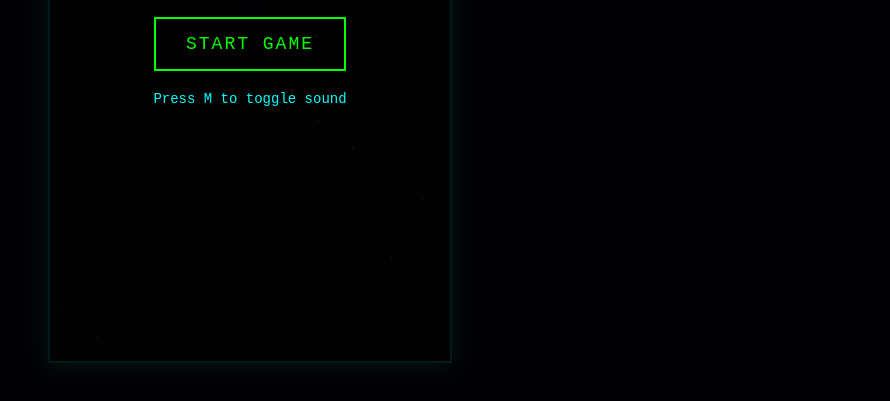
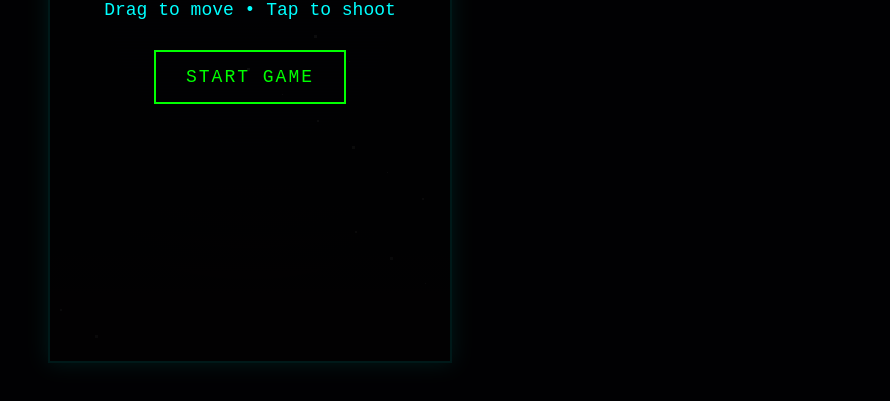
Before and after one commit to erikgoulet/pixel-guardians, a website: page index.html in a window 1280 px wide. Shown: the part 395-796 px from the top of the page, without its empty margins (390-1280 px from the left). Drawn offline with Linux system fonts and the light colour scheme.

Commit message:
Remove sound toggle instruction from home screen

```diff
--- a/index.html
+++ b/index.html
@@ -24,7 +24,6 @@
             <h2>Earth's Last Stand</h2>
             <p>Drag to move • Tap to shoot</p>
             <button id="start-button">START GAME</button>
-            <p style="margin-top: 20px; font-size: 14px; color: #00ffff;">Press M to toggle sound</p>
         </div>
         <div id="game-over-screen" class="screen hidden">
             <h1>GAME OVER</h1>
```
